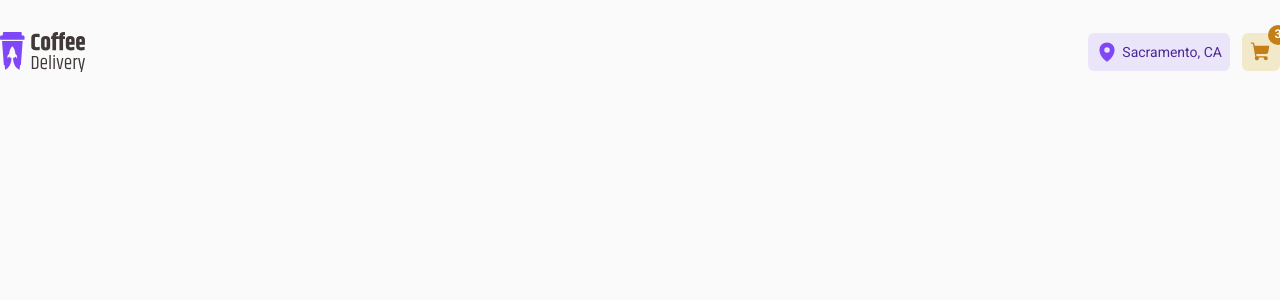
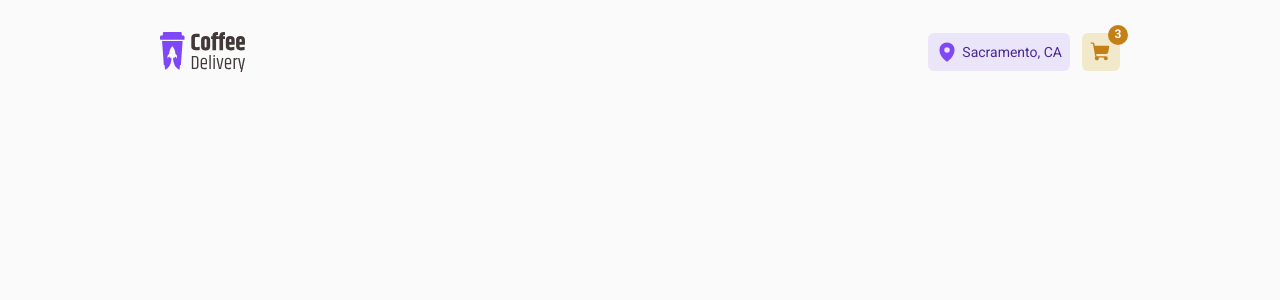
Before and after one commit to Torres-ssf/react-coffee-delivery, a React (Vite) app: page / in a window 1280 px wide. Shown: the top 300 px of the page. Built offline with nearby package versions, Linux system fonts and the light colour scheme.

Commit message:
update app max width

```diff
--- a/src/styles/global.ts
+++ b/src/styles/global.ts
@@ -17,8 +17,9 @@ export const GlobalStyle = createGlobalStyle`
       background: ${theme.background};
       color: ${theme['gray-700']};
     `};
-    max-width: 1366px;
+    max-width: 90rem;
     margin: 0 auto;
+    padding: 0 10rem;
     -webkit-font-smoothing: antialiased;
   }
 
```
